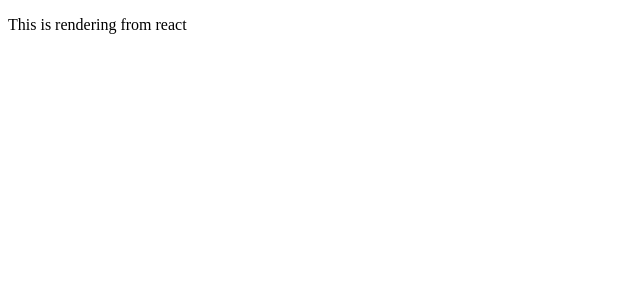
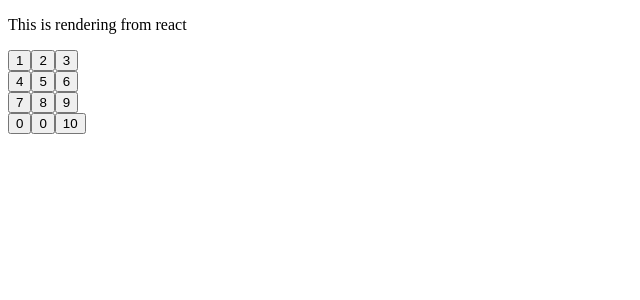
Before and after one commit to Xiao-Xie/10pinbowling, a React app: page / in a window 1280 px wide. Shown: the top 300 px of the page, without its empty margins (0-640 px from the left). Built offline with nearby package versions, Linux system fonts and the light colour scheme; the HTML template or start-up script is replaced by a standard one.

Commit message:
added handle click for add

```diff
--- a/client/src/index.jsx
+++ b/client/src/index.jsx
@@ -8,28 +8,100 @@ class App extends React.Component {
     this.state = {
       score: 0,
       currentPins: 10,
-      selected: null,
+      selected: 0,
       round: 1,
-      frameScore: 0,
-      throw: 1,
-      frameScores: []
+      frameScore: [],
+      throw: 0,
+      frameScores: [[], [], [], [], [], [], [], [], [], []],
+      final: false,
+      // eslint-disable-next-line comma-dangle
+      keys: [[1, 2, 3], [4, 5, 6], [7, 8, 9], [0, 0, 10]]
     };
+    this.handleClick = this.handleClick.bind(this);
   }
 
-  addThrow() {
-    this.setState({
-      throw: this.state.throw + 1
-    });
-  }
+  handleClick(selectedNumber) {
+    // eslint-disable-next-line no-console
+    console.log(selectedNumber);
+    if (this.state.currentPins > selectedNumber) {
+      let newScore = this.state.frameScore;
+      newScore.push(selectedNumber);
+      let newRound = this.state.round + 1;
+      let newPin = this.state.currentPins - selectedNumber;
+      let newThrow = this.state.throw + 1;
+      let newTotal = this.state.score + selectedNumber;
+      let newFrameScores = this.state.frameScores.slice(
+        this.state.round,
+        1,
+        newScore
+      );
+      this.setState(
+        {
+          selected: selectedNumber,
+          currentPins: newPin,
+          frameScore: newScore,
+          throw: newThrow,
+          score: newTotal,
+          frameScores: newFrameScores
+        },
+        () => {
+          console.log(this.state);
+        }
+      );
 
-  setSelected(e) {
-    this.setState({
-      selected: e.target.value
-    });
+      //when is was the 2nd throw of current round, increase round and reset other values
+      if (newThrow === 2) {
+        //reset state if it is not the last round
+        if (this.state.round < 10) {
+          this.setState({
+            throw: 0,
+            round: newRound,
+            frameScore: [],
+            currentPins: 10,
+            selected: null
+          });
+        } else {
+          //display final scores
+          this.setState({
+            final: true
+          });
+        }
+      }
+    }
   }
 
   render() {
-    return <p>This is rendering from react</p>;
+    return (
+      <div>
+        <p>This is rendering from react</p>
+        <div>
+          {this.state.keys.map((value, index) => {
+            return (
+              <div key={index}>
+                <button
+                  value={value[0]}
+                  onClick={e => this.handleClick(e.target.value)}
+                >
+                  {value[0]}
+                </button>
+                <button
+                  value={value[1]}
+                  onClick={e => this.handleClick(e.target.value)}
+                >
+                  {value[1]}
+                </button>
+                <button
+                  value={value[2]}
+                  onClick={e => this.handleClick(e.target.value)}
+                >
+                  {value[2]}
+                </button>
+              </div>
+            );
+          })}
+        </div>
+      </div>
+    );
   }
 }
 
```
Also changed, not shown: 1 other file (tests, documents, lock files or other folders).
